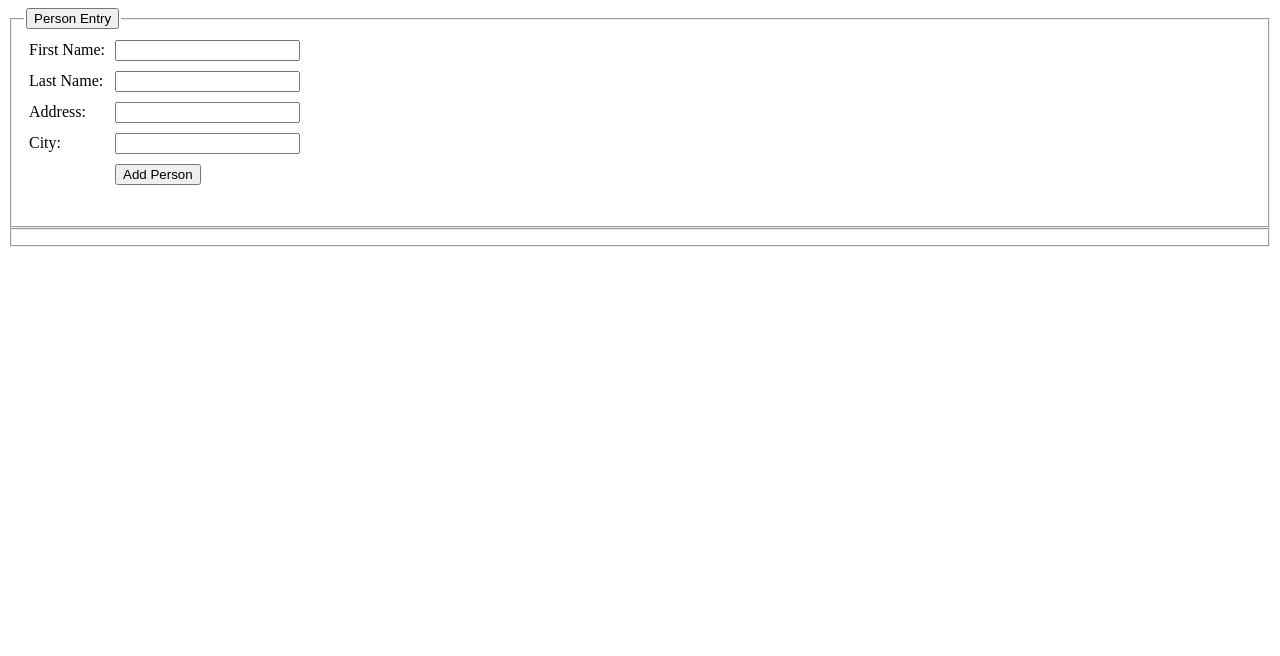
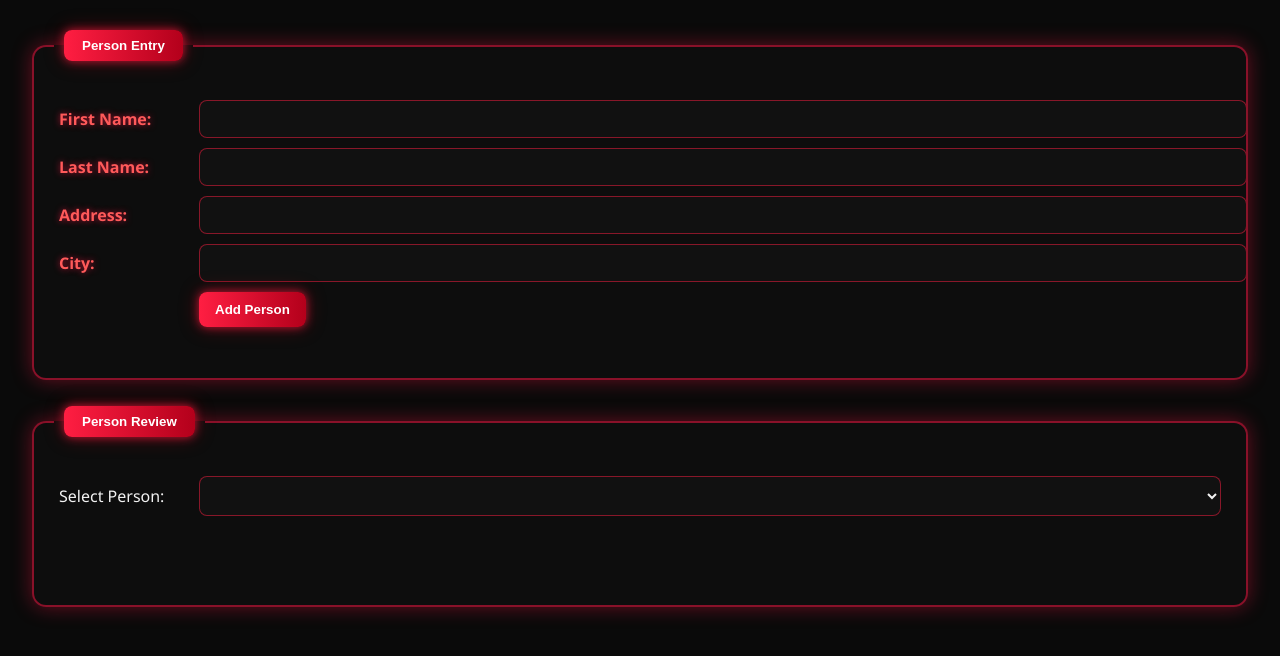
Before and after one commit to bhumikawei/Jquery_Validation_and_Project, a plain HTML site: page index.html in a window 1280 px wide. Drawn offline with nearby package versions, Linux system fonts and the light colour scheme.

Commit message:
done styling

```diff
--- a/css/index.css
+++ b/css/index.css
@@ -0,0 +1,106 @@
+/* === Cherry Red Glow Theme === */
+body {
+  margin: 0;
+  padding: 30px;
+  background: #0a0a0a;
+  color: #f2f2f2;
+  font-family: "Segoe UI", Tahoma, Geneva, Verdana, sans-serif;
+}
+
+/* fieldset container */
+fieldset {
+  border: 2px solid rgba(220, 20, 60, 0.6); /* cherry red */
+  border-radius: 14px;
+  margin-bottom: 26px;
+  padding: 20px;
+  background: rgba(15, 15, 15, 0.85);
+  box-shadow: 0 0 20px rgba(220, 20, 60, 0.45);
+}
+
+/* legend button */
+legend {
+  padding: 0 10px;
+}
+legend button {
+  background: linear-gradient(90deg, #ff1e42, #b3001b);
+  border: none;
+  padding: 8px 18px;
+  font-weight: 700;
+  border-radius: 8px;
+  color: #fff;
+  cursor: pointer;
+  transition: 0.3s;
+  box-shadow: 0 0 10px rgba(255, 30, 66, 0.7),
+              0 0 20px rgba(179, 0, 27, 0.4);
+}
+legend button:hover {
+  transform: translateY(-2px);
+  box-shadow: 0 0 15px rgba(255, 30, 66, 0.9),
+              0 0 30px rgba(179, 0, 27, 0.6);
+}
+
+/* table styling */
+.table {
+  width: 100%;
+  border-collapse: collapse;
+  margin-top: 14px;
+}
+.column1 {
+  width: 130px;
+  font-weight: bold;
+  color: #ff5a5a;
+  text-shadow: 0 0 6px rgba(220, 20, 60, 0.8);
+}
+
+/* inputs and select */
+input[type="text"],
+select {
+  width: 100%;
+  padding: 10px 12px;
+  border: 1px solid rgba(255, 30, 66, 0.5);
+  border-radius: 8px;
+  background: #111;
+  color: #f2f2f2;
+  font-size: 14px;
+  outline: none;
+  transition: 0.3s;
+}
+input[type="text"]:focus,
+select:focus {
+  border-color: #ff1e42;
+  box-shadow: 0 0 10px rgba(255, 30, 66, 0.7),
+              0 0 20px rgba(179, 0, 27, 0.4);
+}
+
+/* Add Person button */
+#addPersonBtn {
+  background: linear-gradient(90deg, #ff1e42, #b3001b);
+  border: none;
+  padding: 10px 16px;
+  font-weight: bold;
+  border-radius: 8px;
+  color: #fff;
+  cursor: pointer;
+  transition: 0.3s;
+  box-shadow: 0 0 10px rgba(255, 30, 66, 0.7),
+              0 0 20px rgba(179, 0, 27, 0.4);
+}
+#addPersonBtn:hover {
+  transform: scale(1.05);
+  box-shadow: 0 0 15px rgba(255, 30, 66, 0.9),
+              0 0 35px rgba(179, 0, 27, 0.6);
+}
+
+/* info & display address */
+#info,
+#displayAddress {
+  color: #ffcccc;
+  font-style: italic;
+  margin-top: 8px;
+}
+
+/* smooth transitions for entry/review panels */
+#entry,
+#review {
+  transition: all 0.3s ease-in-out;
+}
--- a/index.html
+++ b/index.html
@@ -39,6 +39,33 @@
             </table>
         </div>
     </fieldset>
-    <fieldset></fieldset>
+    <fieldset>
+        <legend>
+            <button id="reviewToggle" type="button">Person Review</button>
+        </legend>
+        <div id="review">
+            <table cellpadding="5" cellspacing="0" class="table">
+                <tr>
+                    <td class="colum1">Select Person:</td>
+                    <td>
+                        <select name="" id="people"></select>
+                    </td>
+                </tr>
+                <tr>
+                        <td class="column1">&nbsp;</td>
+                        <td><p id="displayAddress"></p></td>
+                </tr>
+                <tr>
+                        <td class="column1">&nbsp;</td>
+                        <td>&nbsp;</td>
+                </tr>
+            </table>
+        </div>
+    </fieldset>
+
+    <script
+    type="text/javascript"
+    src="https://ajax.googleapis.com/ajax/libs/jquery/3.7.1/jquery.min.js"></script>
+    <script src="scripts/index.js"></script>
 </body>
 </html>
```
